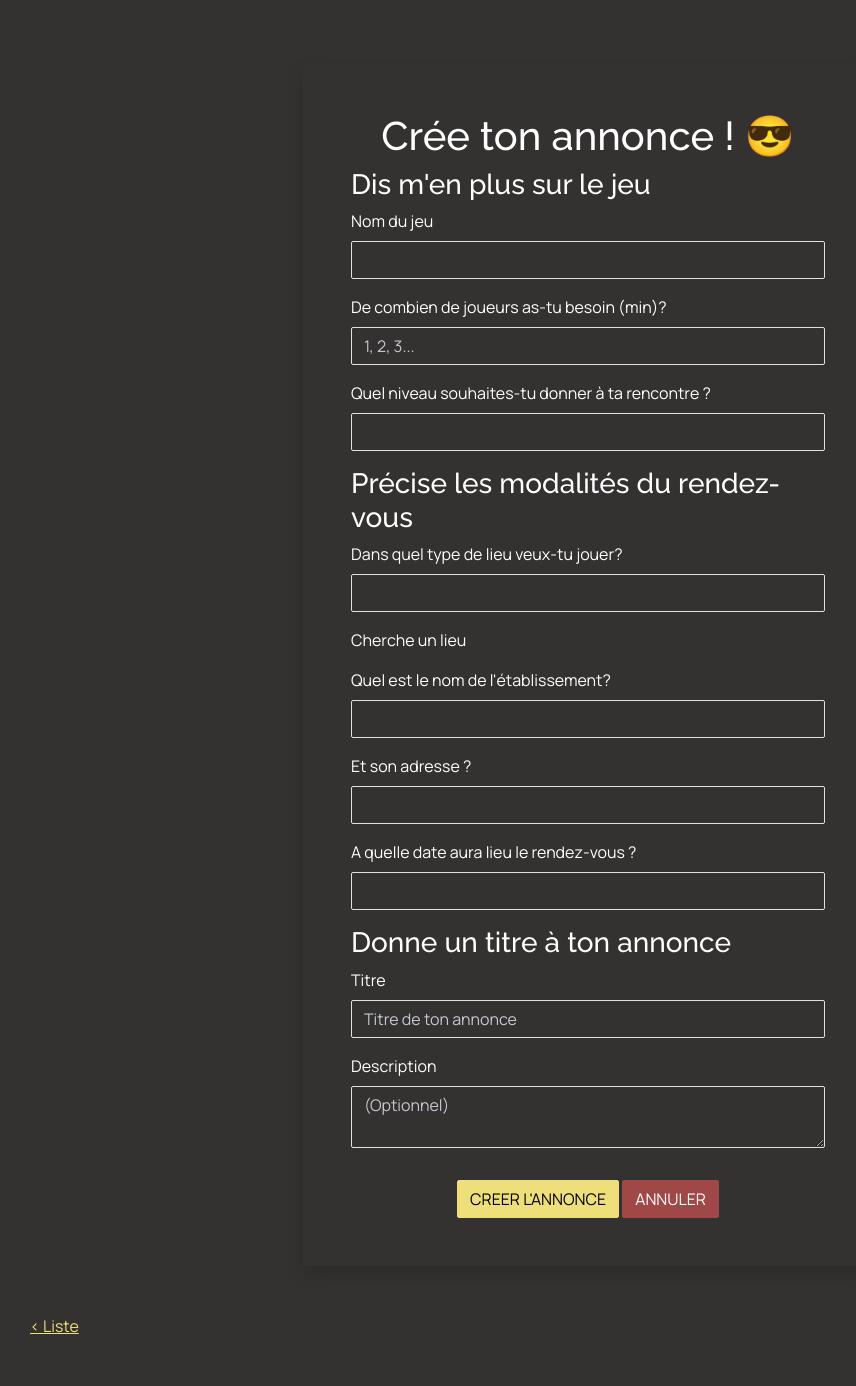
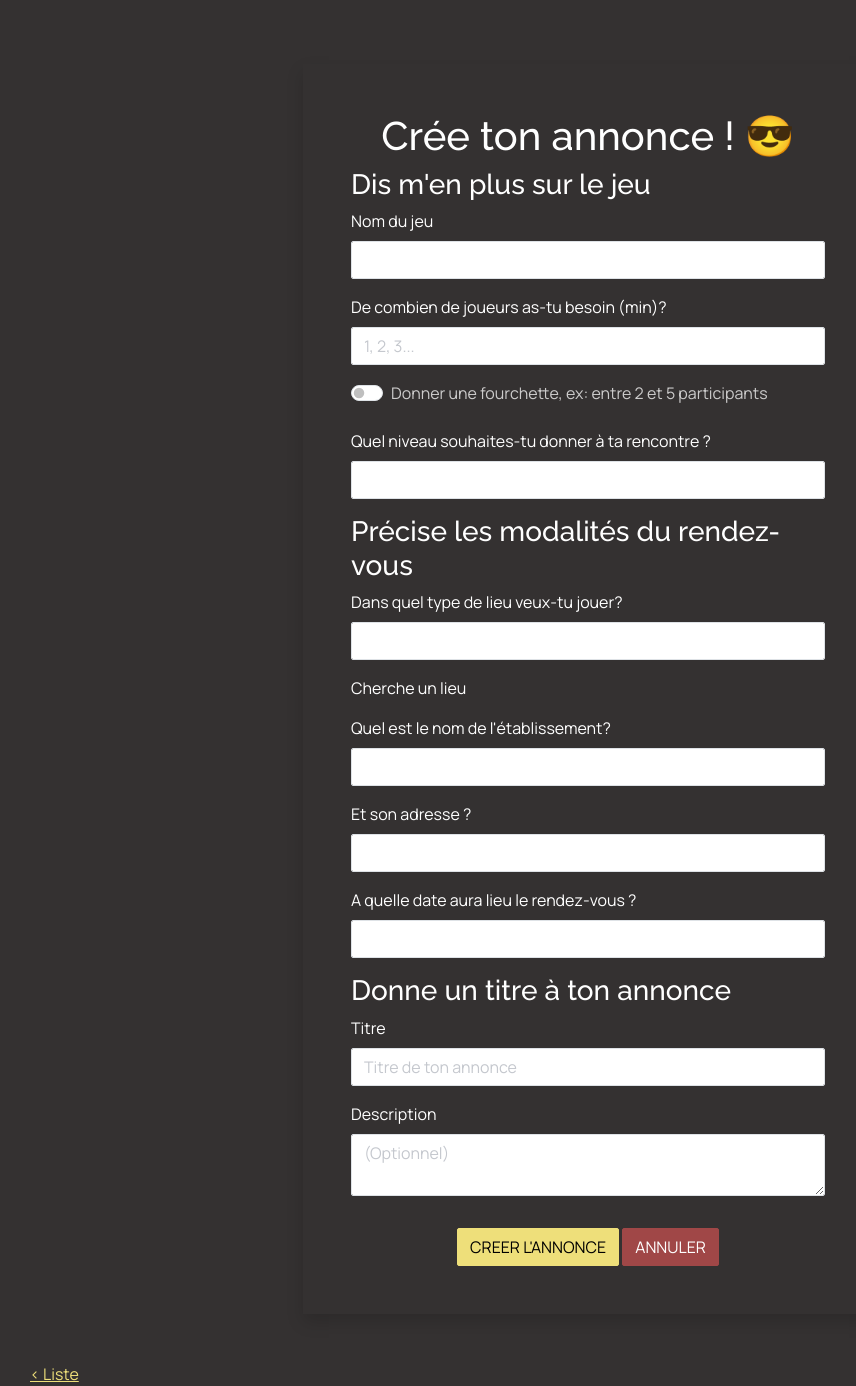
Before and after one commit to sylvow/tres-joueurs, a Rails app: page /meetings/new in a window 1280 px wide. Shown: the part 58-1444 px from the top of the page, without its empty margins (52-908 px from the left). Before the commit the page ends 1392 px from the top, so only its background shows below. Run offline with Rails 7, Linux system fonts and the light colour scheme; data comes from the database, SQL or seed files in the repository; style sheets or scripts are compiled from the project's sources; some libraries are stand-ins or nearby versions.

Commit message:
players max ok

```diff
--- a/app/assets/stylesheets/config/_bootstrap_variables.scss
+++ b/app/assets/stylesheets/config/_bootstrap_variables.scss
@@ -28,7 +28,8 @@
 // Override other variables below!
 $dropdown-link-color: $light-gray;
 $navbar-dark-color: $light-gray;
-$form-input-color: $light-gray;
-$input-color: $light-gray;
+$input-bg: $white;
+$form-input-color: $dark;
+$input-color: $dark;
 $input-placeholder-color: #c5c8ce;
 $form-text-color: $light-gray;
--- a/app/controllers/meetings_controller.rb
+++ b/app/controllers/meetings_controller.rb
@@ -43,6 +43,7 @@
 
   def create
     @meeting = Meeting.new(meeting_params)
+    @meeting.players_needed_max = @meeting.players_needed_min if @meeting.players_needed_max.blank?
     @meeting.user = current_user
     if params[:meeting][:game_id].instance_of?(String)
       game = Game.create(name: params[:meeting][:game_id])
--- a/app/javascript/controllers/datetime_selector_controller.js
+++ b/app/javascript/controllers/datetime_selector_controller.js
@@ -9,6 +9,7 @@
       minDate: today,
       enableTime: true,
       dateFormat: "Y-m-d H:i",
+      time_24hr: true
     })
   }
 }
--- /dev/null
+++ b/app/javascript/controllers/players_max_controller.js
@@ -0,0 +1,15 @@
+import { Controller } from "@hotwired/stimulus"
+
+// Connects to data-controller="players-max"
+export default class extends Controller {
+  static targets = ["field"]
+
+  connect() {
+    console.log("players max controller on");
+  }
+
+  reveal() {
+    console.log("toggle listened");
+    this.fieldTarget.classList.toggle("d-none")
+  }
+}
--- a/app/views/shared/_meeting_form.html.erb
+++ b/app/views/shared/_meeting_form.html.erb
@@ -1,6 +1,6 @@
 <div class="row justify-content-center">
 
-    <div class="col-lg-6 p-5 m-5 shadow" data-controller="game-select poi-autocomplete" data-poi-autocomplete-api-key-value="<%= ENV['MAPBOX_API_KEY'] %>">
+    <div class="col-lg-6 p-5 m-5 shadow" data-controller="game-select poi-autocomplete players-max" data-poi-autocomplete-api-key-value="<%= ENV['MAPBOX_API_KEY'] %>">
     <h1 class="d-flex justify-content-center annonce-titre">Crée ton annonce ! 😎</h1>
       <%= simple_form_for @meeting do |f| %>
 
@@ -15,13 +15,23 @@
           <%= f.input :players_needed_min,
                       placeholder: "1, 2, 3...",
                       label: "De combien de joueurs as-tu besoin (min)?" %>
-          <%= f.input :level,
+
+          <div class="form-check form-switch mb-4">
+            <input class="form-check-input" type="checkbox" id="flexSwitchCheckDefault" data-action="click->players-max#reveal">
+            <label class="form-check-label text-muted" for="flexSwitchCheckDefault">Donner une fourchette, ex: entre 2 et 5 participants</label>
+          </div>
+
+          <%= f.input :players_needed_max,
+                      placeholder: "1, 2, 3...",
+                      label: "Et au max ?",
+                      wrapper_html: {data: {players_max_target: "field" }, class: "d-none"}
+                      %>
+
+         <%= f.input :level,
                       placeholder: "Débutant, confirmé, expert ?",
                       collection: ["Débutant", "Normal", "Expert", "Pas de restriction"],
                       label: "Quel niveau souhaites-tu donner à ta rencontre ?" %>
-          <%# <%= f.input :players_needed_max,
-                      placeholder: "Description",
-                      label: "Et au max?" %>
+
         </div>
 
         <div class="meeting-info">
```
